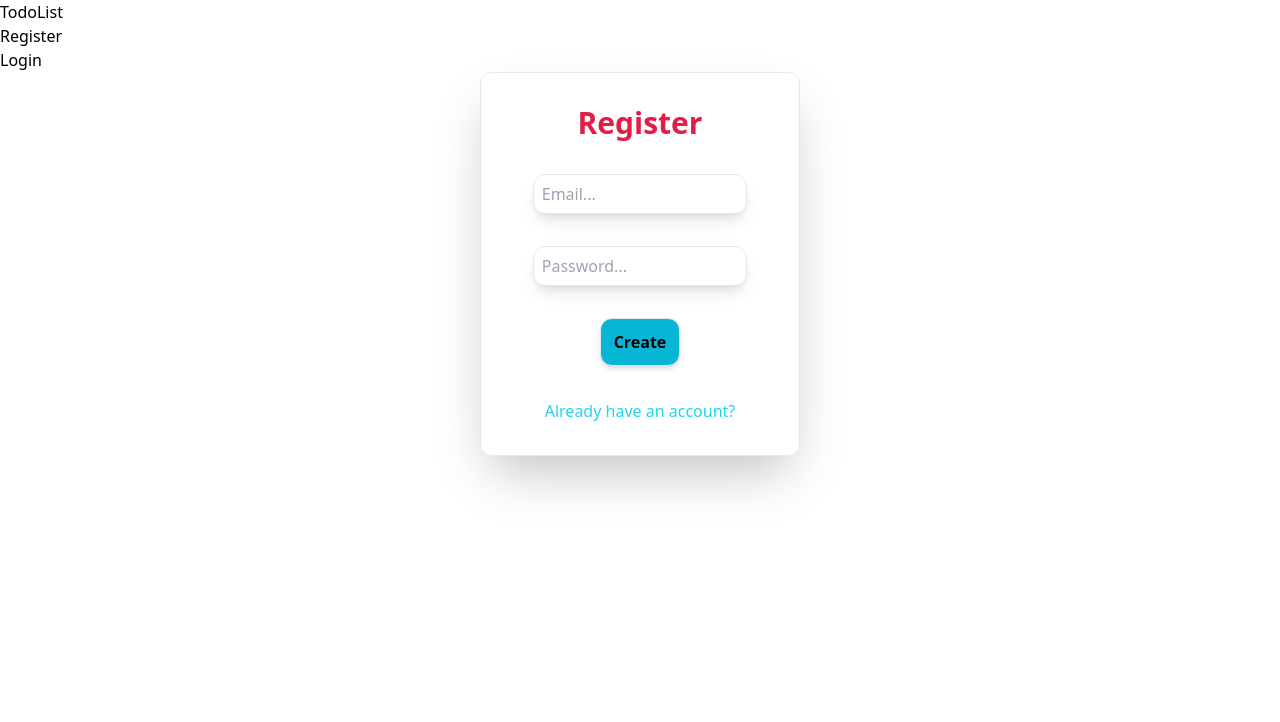
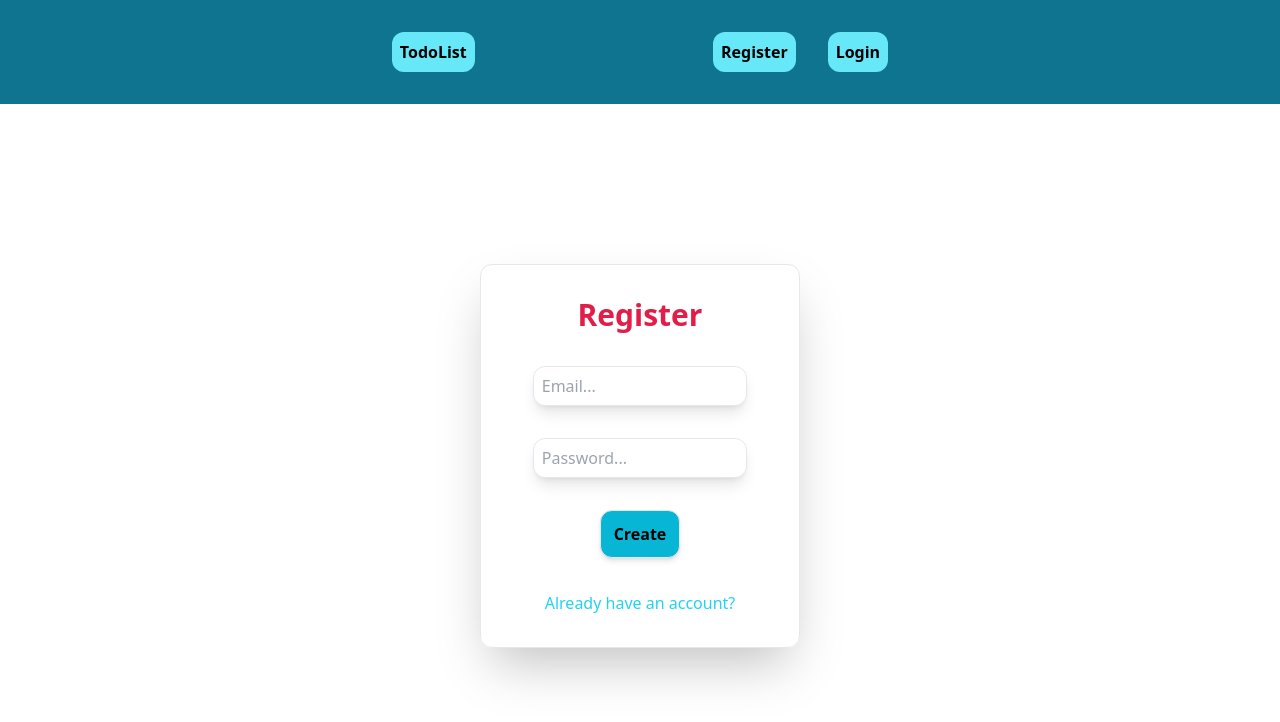
Before and after one commit to JuanCarlosFR26/GammaTech-todolist-react, a React (Create React App) app: page /register in a window 1280 px wide. Shown: the top 722 px of the page. Built offline with nearby package versions, Linux system fonts and the light colour scheme; no server answers.

Commit message:
adding error modal

```diff
--- a/src/Layout/Layout.tsx
+++ b/src/Layout/Layout.tsx
@@ -3,17 +3,19 @@ import { Outlet, Link } from "react-router-dom";
 const Layout = () => {
   return (
     <>
-      <nav>
-        <ul>
-          <li>
+      <nav className="flex items-center justify-center w-full p-8 bg-cyan-700">
+        <ul className="flex justify-evenly w-4/5">
+          <li className="bg-cyan-300 p-2 rounded-xl font-bold cursor-pointer hover:bg-yellow-300">
             <Link to="/">TodoList</Link>
           </li>
-          <li>
-            <Link to="/register">Register</Link>
-          </li>
-          <li>
-            <Link to="/login">Login</Link>
-          </li>
+          <div className="flex gap-8">
+            <li className="bg-cyan-300 p-2 rounded-xl font-bold cursor-pointer hover:bg-yellow-300">
+              <Link to="/register">Register</Link>
+            </li>
+            <li className="bg-cyan-300 p-2 rounded-xl font-bold cursor-pointer hover:bg-yellow-300">
+              <Link to="/login">Login</Link>
+            </li>
+          </div>
         </ul>
       </nav>
 
--- a/src/components/LoginForm.tsx
+++ b/src/components/LoginForm.tsx
@@ -1,13 +1,16 @@
 import { signInWithEmailAndPassword } from 'firebase/auth';
 import { RegisterLoginProvider } from '../context/RegisterLoginContext';
 import FormComponent from './FormComponent'
-import { useContext } from 'react'
+import { useContext, useState } from 'react'
 import { auth } from '../.firebase/firebaseConfig';
 import { useNavigate } from 'react-router-dom';
+import ModalRegisterLogin from './ModalRegisterLogin';
 
 const LoginForm = () => {
 
   const { setInputValues, inputValues } = useContext(RegisterLoginProvider);
+
+  const [modal, setModal] = useState(false)
 
   const navigate = useNavigate();
 
@@ -19,14 +22,21 @@ const LoginForm = () => {
       }).catch((error) => {
         const errorCode = error.code;
         const errorMessage = error.message;
+        setModal(true)
+        setTimeout(() => {
+          setModal(false)
+        }, 3000)
       })
 
-      navigate('/');
+    navigate('/');
   }
 
   return (
-    <div className="flex justify-center items-center">
-        <FormComponent onSubmit={handleSubmit} title='Sign in' buttonText='Login' linkText="Don't have an account?" path='/register'/>
+    <div className="flex justify-center items-center mt-40">
+      <FormComponent onSubmit={handleSubmit} title='Log in' buttonText='Login' linkText="Don't have an account?" path='/register' />
+      {
+        modal && <ModalRegisterLogin text='Invalid User' className='flex items-center justify-center bg-red-800 rounded-xl text-white font-bold' />
+      }
     </div>
   )
 }
--- /dev/null
+++ b/src/components/ModalRegisterLogin.tsx
@@ -0,0 +1,16 @@
+import React from 'react'
+
+interface Props {
+    text: string,
+    className: string
+}
+
+const ModalRegisterLogin = ({text, className}: Props) => {
+  return (
+    <div className={className}>
+        <p>{text}</p>
+    </div>
+  )
+}
+
+export default ModalRegisterLogin
--- a/src/components/RegisterForm.tsx
+++ b/src/components/RegisterForm.tsx
@@ -2,19 +2,28 @@ import FormComponent from './FormComponent';
 import { createUserWithEmailAndPassword, onAuthStateChanged, signOut } from 'firebase/auth'
 import { auth, db } from '../.firebase/firebaseConfig';
 import { useNavigate } from 'react-router-dom';
-import { useContext } from 'react';
+import { useContext, useState } from 'react';
 import { RegisterLoginProvider } from '../context/RegisterLoginContext';
-import { doc, setDoc } from "firebase/firestore";
+import { doc, getDoc, setDoc } from "firebase/firestore";
+import { UserProvider } from '../context/UserContext';
+import { Context } from 'vm';
+import ModalRegisterLogin from './ModalRegisterLogin';
 
 const RegisterForm = () => {
 
+  const { currentUser } = useContext(UserProvider) as Context;
+
   const { setInputValues, inputValues } = useContext(RegisterLoginProvider);
+  const [modal, setModal] = useState(false)
 
   const navigate = useNavigate();
 
-  const handleSubmit = (e: React.FormEvent<HTMLFormElement>) => {
+  const handleSubmit = async (e: React.FormEvent<HTMLFormElement>) => {
     e.preventDefault();
-    inputValues && createUserWithEmailAndPassword(auth, inputValues.email, inputValues.password)
+    const usersRef = doc(db, 'users', currentUser.id);
+    const usersSnap = await getDoc(usersRef);
+    if (!usersSnap.exists()) {
+      inputValues && await createUserWithEmailAndPassword(auth, inputValues.email, inputValues.password)
         .then((userCredentials) => {
           const user = userCredentials.user;
           setDoc(doc(db, "users", user.uid), {
@@ -28,10 +37,19 @@ const RegisterForm = () => {
         })
 
       navigate('/login');
+    } else {
+      setModal(true)
+      setTimeout(() => {
+        setModal(false)
+      }, 3000)
+    }
   }
   return (
-    <div className="flex justify-center items-center">
-        <FormComponent title='Register' buttonText='Create' linkText='Already have an account?' path='/login' onSubmit={handleSubmit}/>
+    <div className="flex justify-center items-center mt-40 flex-col">
+      <FormComponent title='Register' buttonText='Create' linkText='Already have an account?' path='/login' onSubmit={handleSubmit} />
+      {
+        modal && <ModalRegisterLogin text='This user already exists' className='mt-4 p-4 flex items-center justify-center bg-red-800 rounded-xl text-white font-bold' />
+      }
     </div>
   )
 }
--- a/src/components/Todolist.tsx
+++ b/src/components/Todolist.tsx
@@ -26,7 +26,11 @@ const Todolist = () => {
   }, [])
 
   return (
-    <div></div>
+    <div>
+      {
+        currentUser.id !== ''
+      }
+    </div>
   )
 }
 
```
Lines whose indentation alone changed are shown as unchanged.
